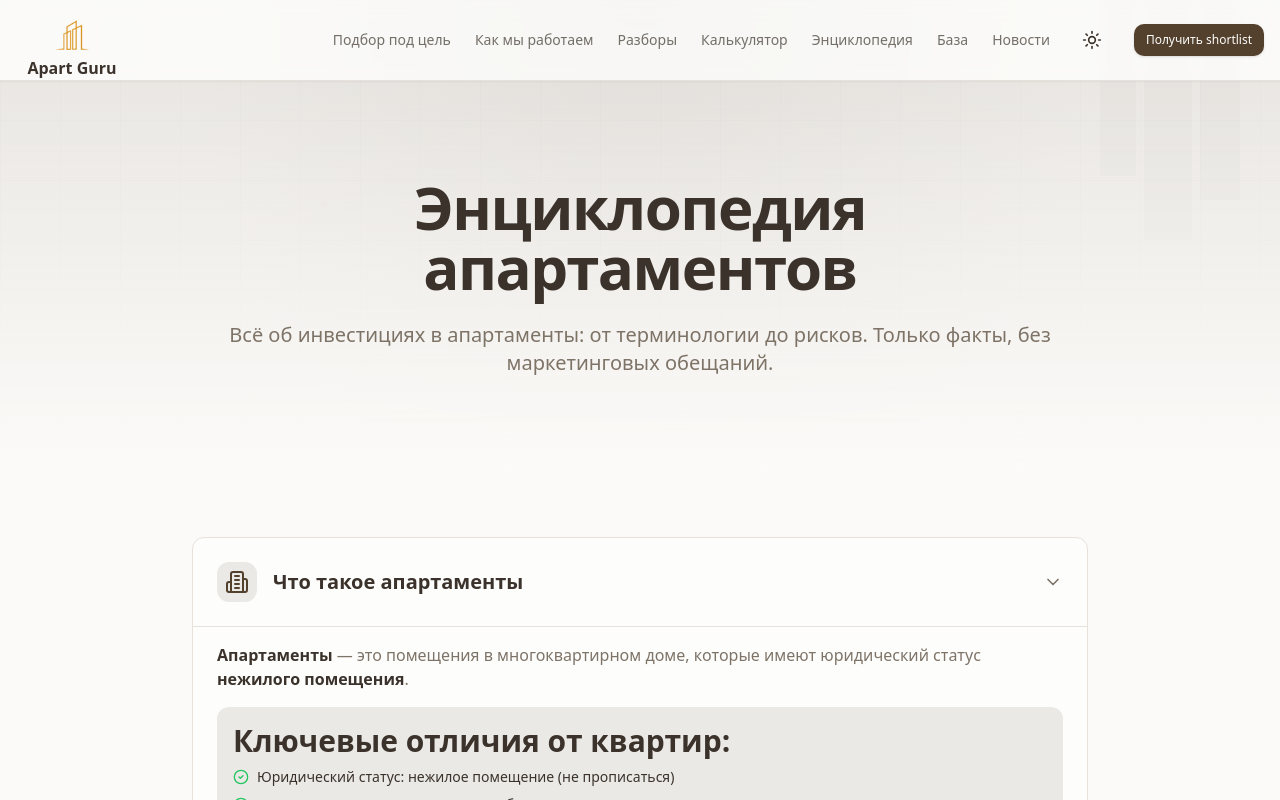
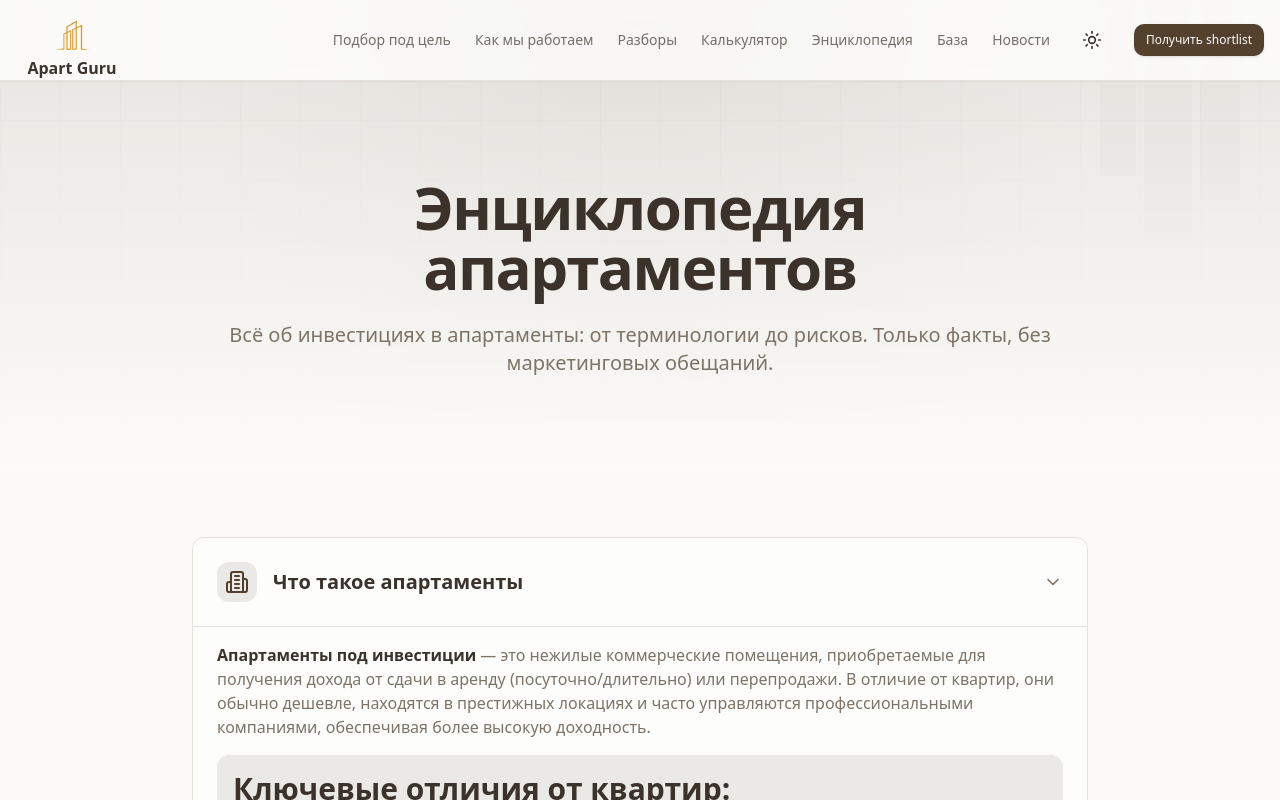
Before and after one commit to kudinovt547-code/apart-guru, a Next.js app: page /encyclopedia in a window 1280 px wide. Both pictures are taken after a click on the button "Что такое апартаменты". Shown: the top 800 px of the page. Built offline with nearby package versions, Linux system fonts and the light colour scheme.

Commit message:
fix: обновлено определение апартаментов в энциклопедии

```diff
--- a/src/app/encyclopedia/page.tsx
+++ b/src/app/encyclopedia/page.tsx
@@ -39,7 +39,7 @@ const sections: Section[] = [
     content: (
       <div className="space-y-4">
         <p className="text-muted-foreground">
-          <strong className="text-foreground">Апартаменты</strong> — это помещения в многоквартирном доме, которые имеют юридический статус <strong className="text-foreground">нежилого помещения</strong>.
+          <strong className="text-foreground">Апартаменты под инвестиции</strong> — это нежилые коммерческие помещения, приобретаемые для получения дохода от сдачи в аренду (посуточно/длительно) или перепродажи. В отличие от квартир, они обычно дешевле, находятся в престижных локациях и часто управляются профессиональными компаниями, обеспечивая более высокую доходность.
         </p>
 
         <div className="bg-primary/10 p-4 rounded-lg">
```
